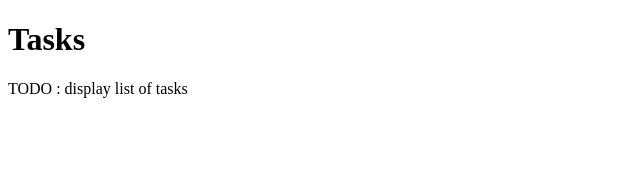
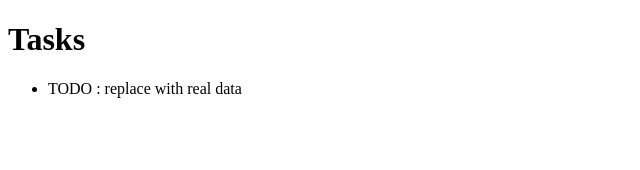
Before and after one commit to fvilers/devday-2019, a React (Create React App) app: page / in a window 1280 px wide. Shown: the top 170 px of the page, without its empty margins (0-640 px from the left). Built offline with nearby package versions, Linux system fonts and the light colour scheme.

Commit message:
Add the TaskList component

```diff
--- /dev/null
+++ b/src/components/TaskList.tsx
@@ -0,0 +1,11 @@
+import React from "react";
+
+const TaskList: React.FC = () => {
+  return (
+    <ul>
+      <li>TODO : replace with real data</li>
+    </ul>
+  );
+};
+
+export default TaskList;
--- a/src/containers/Tasks.tsx
+++ b/src/containers/Tasks.tsx
@@ -1,7 +1,8 @@
 import React from "react";
+import TaskList from "../components/TaskList";
 
 const Tasks: React.FC = () => {
-  return <div>TODO : display list of tasks</div>;
+  return <TaskList />;
 };
 
 export default Tasks;
```
